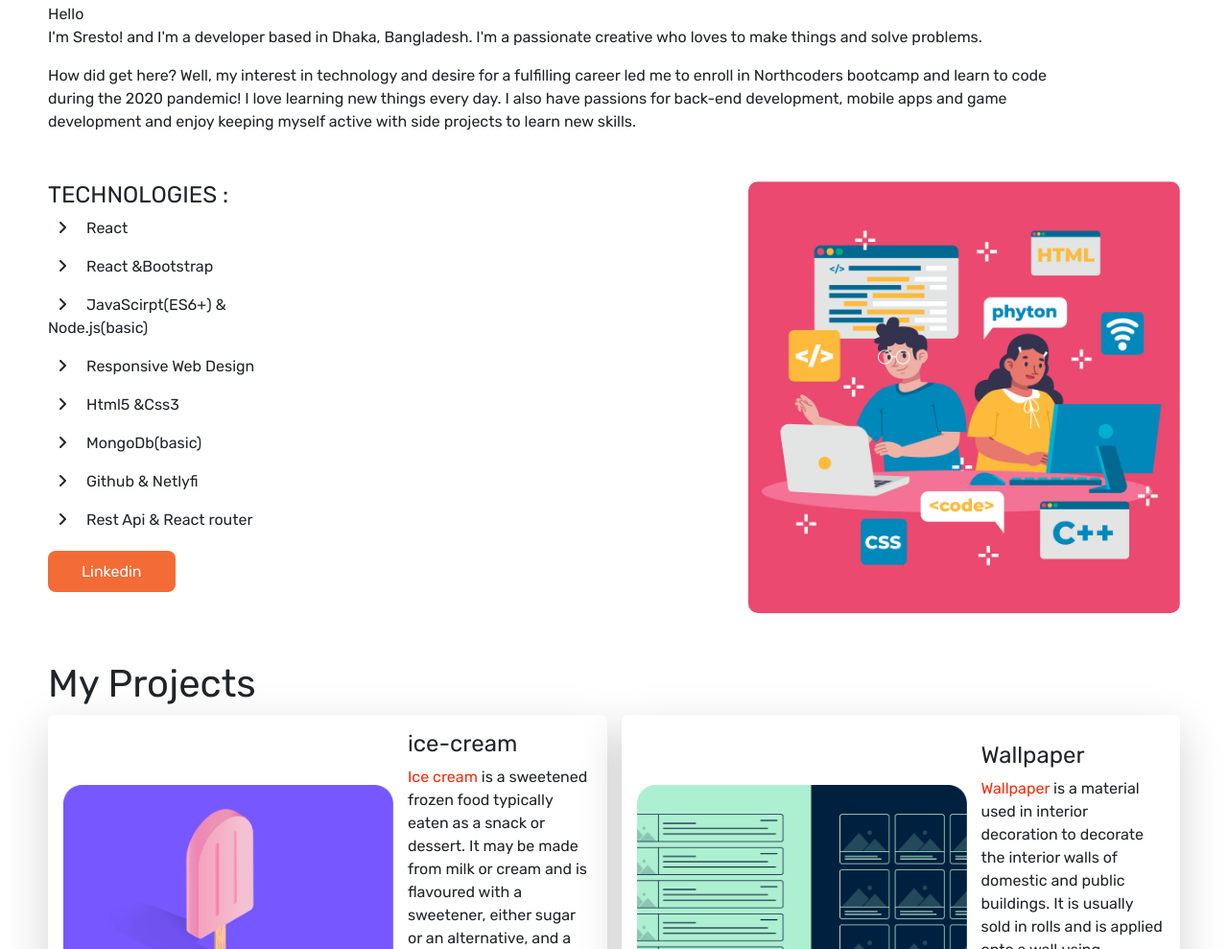
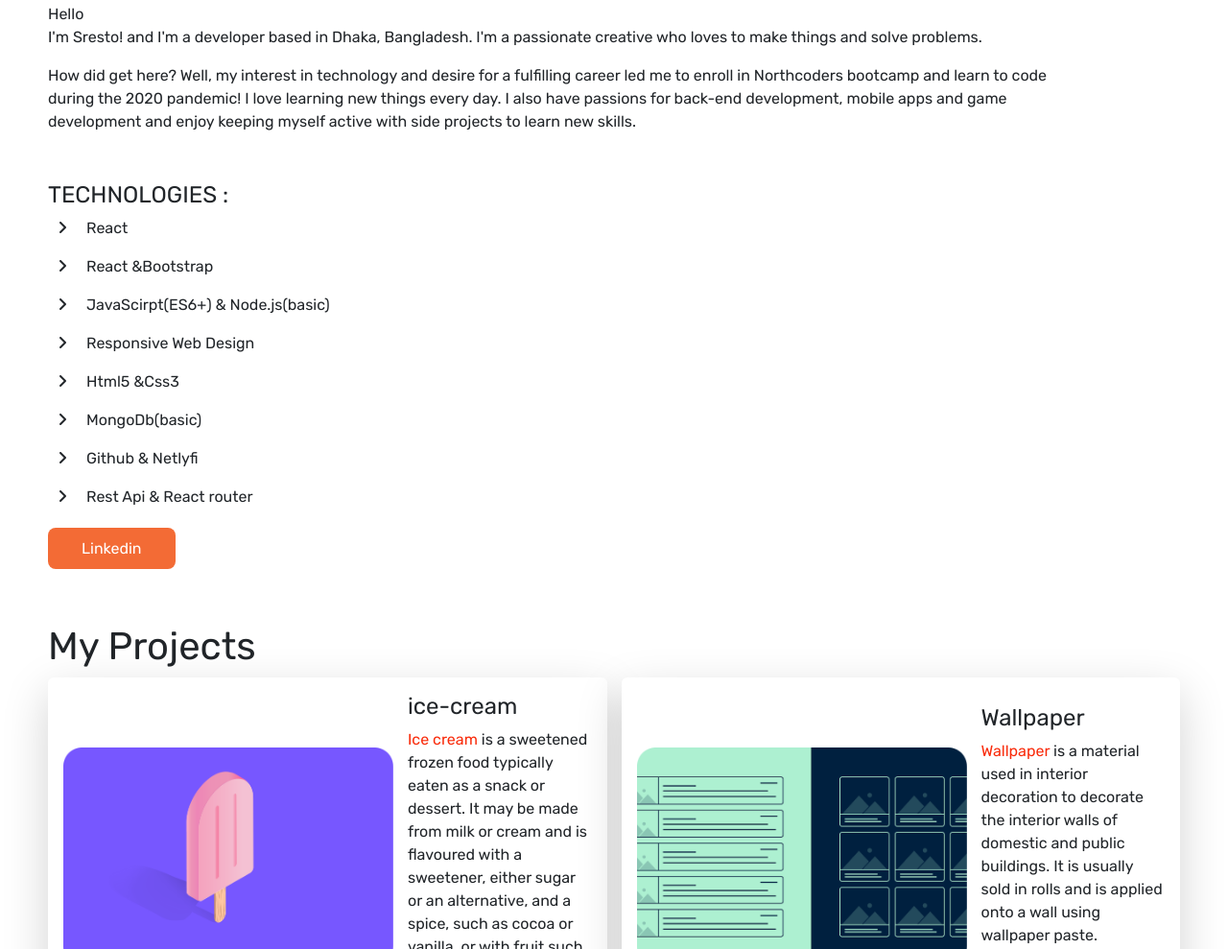
Before and after one commit to baruasb/sresto-barua-portfolio-site, a plain HTML site: page index.html in a window 1280 px wide. Shown: the part 772-1761 px from the top of the page at 96% size. Drawn offline with nearby package versions, Linux system fonts and the light colour scheme.

Commit message:
img changes

```diff
--- a/index.html
+++ b/index.html
@@ -134,9 +134,7 @@
                     </p>
                 </div>
 
-            <div class="free-pik-img">
-                <a href='https://www.freepik.com/vectors/programmer-code'><img class="my-pic" src="freepik.jpg" alt=""></a>
-            </div>
+
               </section>
 
 
--- a/style.css
+++ b/style.css
@@ -68,13 +68,12 @@ section{
 
 }
 
+
 .technologies-section{
     display: flex;
 }
 
-.free-pik-img{
-    padding-left: 490px;
-}
+
 
 .my-pic{
     width: 450px;
```
